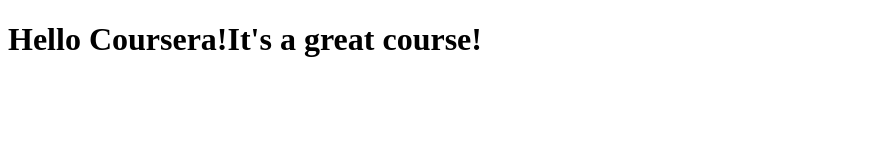
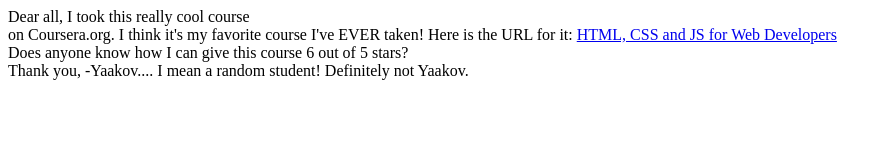
Before and after one commit to samaramaiden/coursera-test, a plain HTML site: page site/index.html in a window 1280 px wide. Shown: the whole page, without its empty margins (0-892 px from the left). Drawn offline with Linux system fonts and the light colour scheme.

Commit message:
small change

```diff
--- a/site/index.html
+++ b/site/index.html
@@ -4,6 +4,21 @@
 	<title>Hello Coursera!</title>
 </head>
 <body>
-<h1>Hello Coursera!It's a great course!</h1>
+<div>Dear all,
+<span>I took this really cool course
+</span></div>
+<span>on Coursera.org. I think it's
+my favorite course I've EVER taken!
+Here is the URL for it:
+</span>
+<a href="...">HTML, CSS and JS for Web Developers</a>
+<div>
+Does anyone know how I can give this course 6
+out of 5 stars?
+</div>
+<div>
+Thank you,
+-Yaakov.... I mean a random student! Definitely not Yaakov.
+</div>
 </body>
 </html>
```
